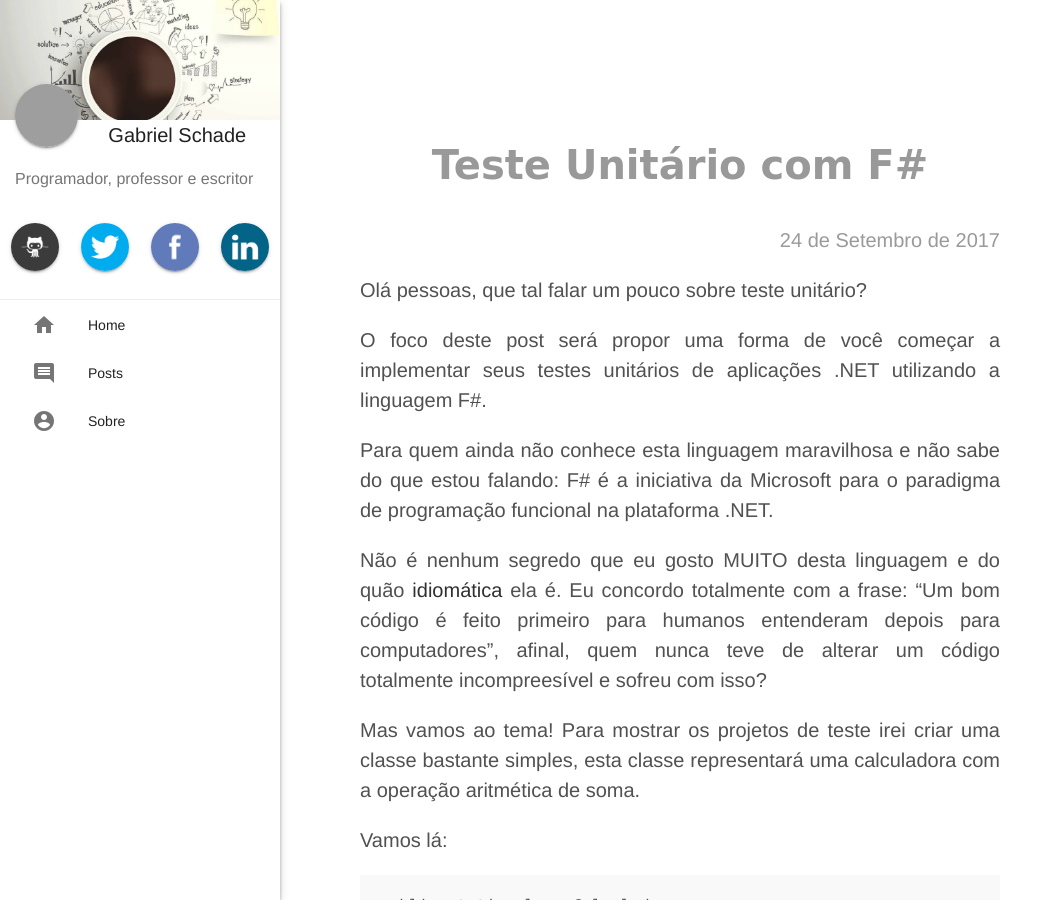
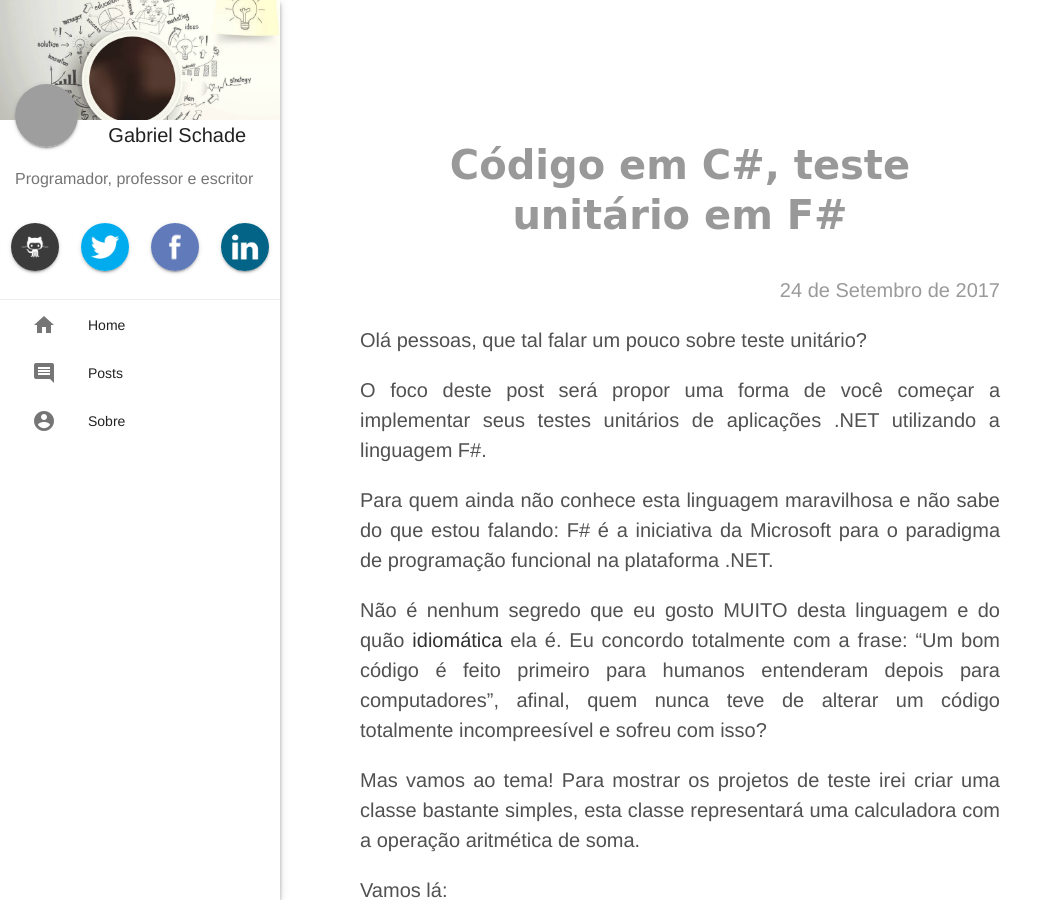
Before and after one commit to gabrielschade/gabrielschade.github.io, a Jekyll site: the page built from _posts/2017-09-24-fsharp-test.markdown, in a window 1280 px wide and 900 px high. Shown: the whole window, without its empty margins (0-1064 px from the left). Built offline with Jekyll 4.4.1, drawn with Linux system fonts in a browser that asks for light colours; nearby versions of some CDN libraries; comment, search, counter and statistics services are not loaded; grey boxes are pictures that could not be loaded.

Commit message:
alteração de título

```diff
--- a/_posts/2017-09-24-fsharp-test.markdown
+++ b/_posts/2017-09-24-fsharp-test.markdown
@@ -1,6 +1,6 @@
 ---
 layout: post
-title:  "Teste Unitário com F#"
+title:  "Código em C#, teste unitário em F#"
 date:   2017-09-24 00:00:00 +0000
 comments: true
 tags: [F#, Dev]
```
